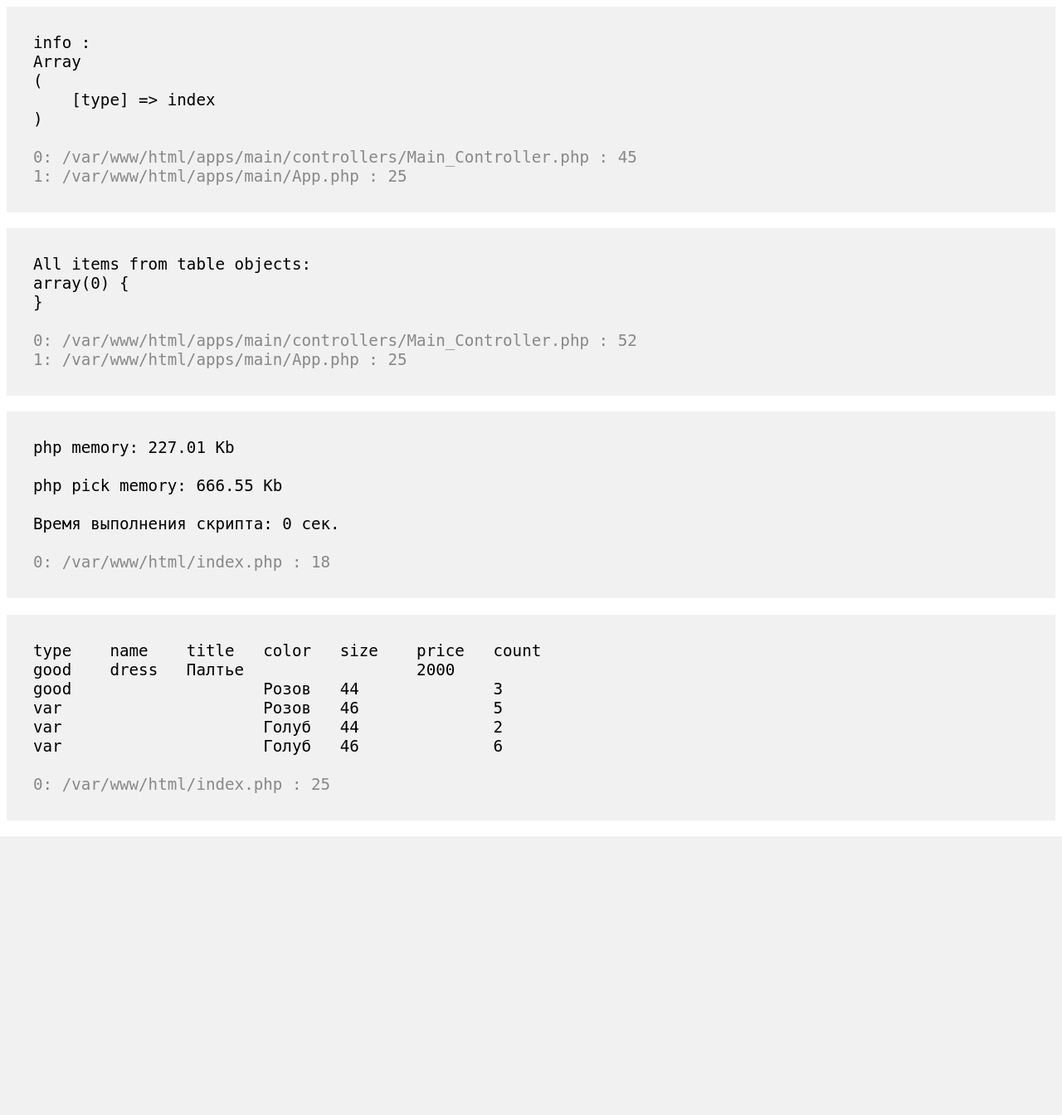
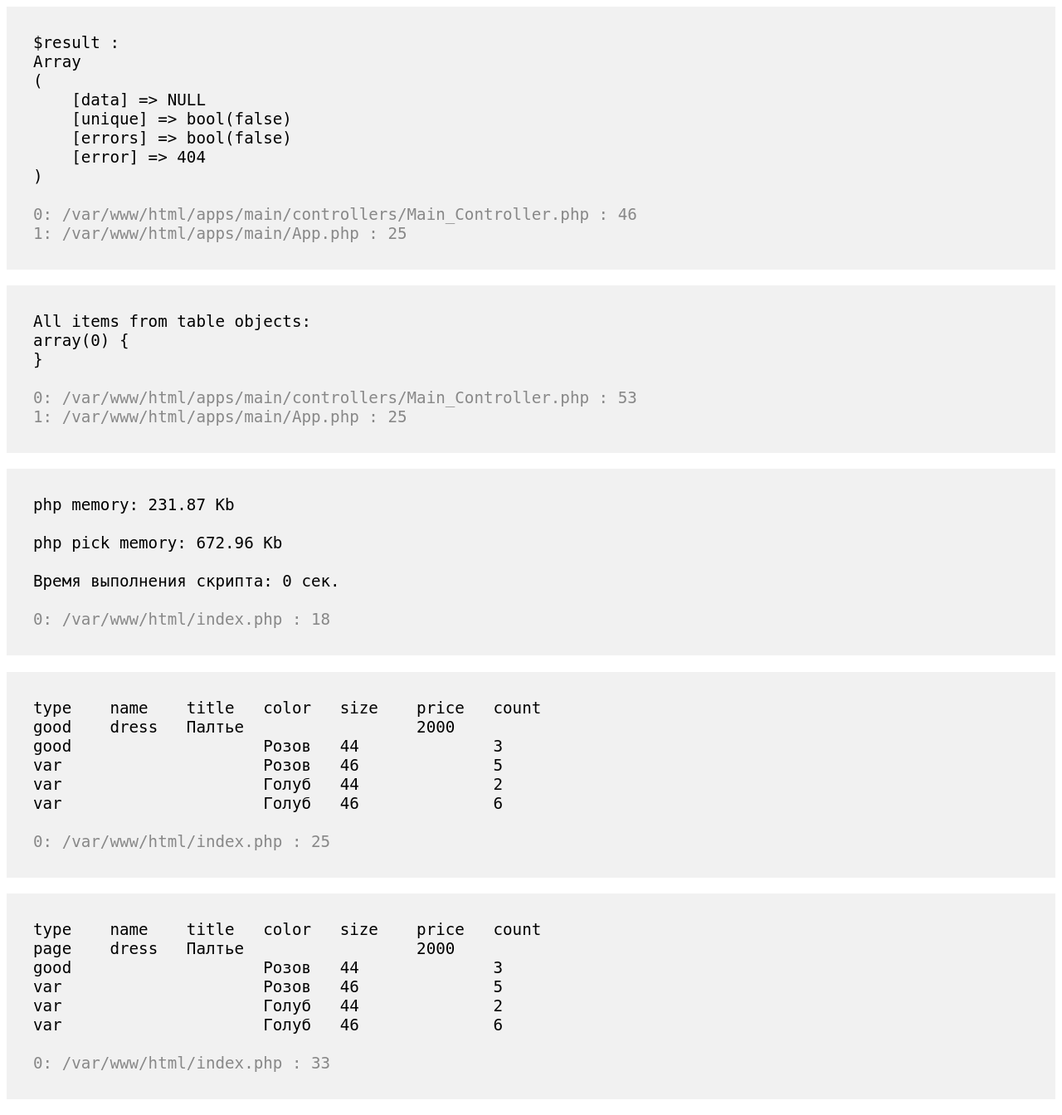
Before and after one commit to F4N70M/FrameWork, a PHP site: page / in a window 1280 px wide. Shown: the whole page at 83% size. Before the commit the page ends 1008 px from the top, so only its background shows below. Run offline with PHP 8.4, Linux system fonts and the light colour scheme; data that the repository does not hold is empty; some libraries are stand-ins or nearby versions.

Commit message:
Main Model add check Alasses + db table

```diff
--- a/apps/main/controllers/Main_Controller.php
+++ b/apps/main/controllers/Main_Controller.php
@@ -32,17 +32,18 @@
 			// Родительский конструктор
 			parent::__construct($DI, $route);
 
-			// Модель
+			// Подключаем модель
 			$this->model = new Main_Model($DI);
-			// Представление
+			// Подключаем представление
 			$this->view  = new Main_View($DI);
 
 
 			$path = $route['uri']['path'];
-			$pageInfo = $this->model->getInfoPageFromPath($path);
+			$result = $this->model->getDataPageFromPath($path);
 
-			$access = $this->model->checkAccess($pageInfo);
-			Common::print('info :', $pageInfo);
+			$this->view->render($result['unique'], $result['data'], $result['error']);
+
+			Common::print('$result :', $result);
 
 
 			$allObjects = $this->DI->getServices('db')
--- a/apps/main/models/Main_Model.php
+++ b/apps/main/models/Main_Model.php
@@ -25,29 +25,62 @@
 		 * @param string $path
 		 * @return array
 		 */
-		public function getInfoPageFromPath(string $path)
+		public function getDataPageFromPath(string $path)
 		{
+			// Default
 			$result = [
-				'type' => 'error',
-				'name' => 404
+				'data'  => null,
+				'unique'=> null,
+				'errors'=> false
 			];
+			// Проверяем алиасы
+			$alias = $this->checkAliasFromPath($path);
 
-			$split = $this->splitParentsFromPath($path);
+			//  Если найден алиас пути
+			if ($alias)
+			{
+				$unique = $alias;
+			}
+			else
+			{
+				$split = $this->splitParentsFromPath($path);
 
-			if (empty($unique = $split['name']))
-			{	$result = [
-					'type' => 'index'
-				];
-				$unique = $this->getIndexId();
+				$unique = ( ( empty($split['name']) ) ? $this->getIndexId() : $split['name'] );
 			}
 
-			if ($object = $this->getObjectData($unique))
+			$result['unique'] = $unique;
+
+			$data = $this->getElementData($unique);
+
+
+			if ($data)
 			{
-				if (empty($split['parents']) || (!empty($split['parents']) && $this->checkParentSequence($object, $parents=$split['parents'])))
+				//Common::print($split,$data);
+				if (
+					($alias)
+					||
+					(empty($split['name']) && empty($split['parents']) && $this->DI->getModule('main')->options->getValue('index') == $data['id'])
+					||
+					(!empty($split['parents']) && $this->checkParentSequence($data, $split['parents']))
+				)
 				{
-
-					$result = $object;
+					if ($this->checkAccess($data))
+					{
+						$result['data'] = $data;
+					}
+					else
+					{
+						$result['error'] = 403;
+					}
 				}
+				else
+				{
+					$result['error'] = 404;
+				}
+			}
+			else
+			{
+				$result['error'] = 404;
 			}
 
 			return $result;
@@ -72,7 +105,7 @@
 			preg_match('#^/*(?:((?:[^/]+/?)*)/)*([^/]*)/*$#', $path, $matches);
 
 			$result = [
-				'name'    => $matches[2],
+				'name'    => !empty($matches[2]) ? $matches[2] : null,
 				'parents' => !empty($matches[1]) ? $matches[1] : null
 			];
 
@@ -91,9 +124,9 @@
 		 * @param $unique
 		 * @return array|false
 		 */
-		public function getObjectData($unique)
+		public function getElementData($unique)
 		{
-			return $this->DI->getModule('main')->objects->get($unique);
+			return $this->DI->getModule('main')->elements->get($unique);
 		}
 
 		public function checkAccess($pageInfo)
@@ -109,4 +142,23 @@
 				return true;
 			}
 		}
+
+		private function checkAliasFromPath(string $path)
+		{
+			//TODO: Написать метод проверки алиасов Uri
+
+			$result = $this->DI->getServices('db')
+				->select()
+				->from('aliases')
+				->where([
+					'path' => $path
+				])
+				->one();
+			if ($result)
+			{
+				return $result['object'];
+			}
+
+			return false;
+		}
 	}
--- a/apps/main/views/Main_View.php
+++ b/apps/main/views/Main_View.php
@@ -19,4 +19,9 @@
 
 			//Common::print('Main_View');
 		}
+
+		public function render($unique, $data, $error)
+		{
+
+		}
 	}
--- a/fw/Core/Router/Router.php
+++ b/fw/Core/Router/Router.php
@@ -5,6 +5,8 @@
  */
 
 namespace fw\Core\Router;
+
+use fw\Helper\Common;
 
 /**
  * Class Router
@@ -39,7 +41,14 @@ class Router
 	{
 		$result = [];
 
-		$uri = trim( parse_url($_SERVER['REQUEST_URI'])['path'], '/' );
+		$uri = urldecode(
+			trim(
+				parse_url(
+					$_SERVER['REQUEST_URI']
+				)['path'],
+				'/'
+			)
+		);
 
 		//foreach ($this->routes as $prefix => $file)
 		foreach ($this->routes as $prefix => $class)
--- a/fw/Modules/Main/Module.php
+++ b/fw/Modules/Main/Module.php
@@ -13,13 +13,13 @@
 	{
 		public $cookie;
 		public $options;
-		public $objects;
+		public $elements;
 		public $pages;
 		public $posts;
 		public $users;
 		public $account;
 		public $nav;
-		public $files;
+		public $uploads;
 		public $relations;
 
 		/**
@@ -32,13 +32,13 @@
 
 			$this->cookie    = new Services\Cookie();
 			$this->options   = new Services\Options($DI);
-			$this->objects   = new Services\Objects($DI);
+			$this->elements   = new Services\Elements($DI);
 			$this->pages     = new Services\Pages($DI);
 			$this->posts     = new Services\Posts($DI);
 			$this->users     = new Services\Users($DI);
 			$this->account   = new Services\Account($DI);
 			$this->nav       = new Services\Nav($DI);
-			$this->files     = new Services\Files($DI);
+			$this->uploads   = new Services\Uploads($DI);
 			$this->relations = new Services\Relations($DI);
 		}
 	}
--- a/fw/Modules/Main/Services/Objects.php
+++ b/fw/Modules/Main/Services/Elements.php
@@ -8,12 +8,12 @@
 
 	use fw\DI\DI;
 
-	class Objects
+	class Elements
 	{
 		public $DI;
 
 		/**
-		 * Objects constructor.
+		 * Elements constructor.
 		 * @param DI $DI
 		 */
 		public function __construct(DI $DI)
--- a/fw/Modules/Main/Services/Files.php
+++ b/fw/Modules/Main/Services/Uploads.php
@@ -9,7 +9,7 @@
 
 	use fw\DI\DI;
 
-	class Files
+	class Uploads
 	{
 		public $DI;
 
--- a/fw/bootstrap.php
+++ b/fw/bootstrap.php
@@ -43,7 +43,6 @@ new \fw\Modules\Provider($DI, $modules);
 // Получение информации о приложении для запуска
 $route = $DI->getServices('router')->getAppInfo();
 
-
 try
 {
 	// Создание объекта приложения
--- a/index.php
+++ b/index.php
@@ -30,3 +30,11 @@ Common::print(
 	'var			Голуб	44		2',
 	'var			Голуб	46		6'
 );
+Common::print(
+	'type	name	title	color	size	price	count',
+	'page	dress	Палтье			2000	',
+	'good			Розов	44		3',
+	'var			Розов	46		5',
+	'var			Голуб	44		2',
+	'var			Голуб	46		6'
+);
```
